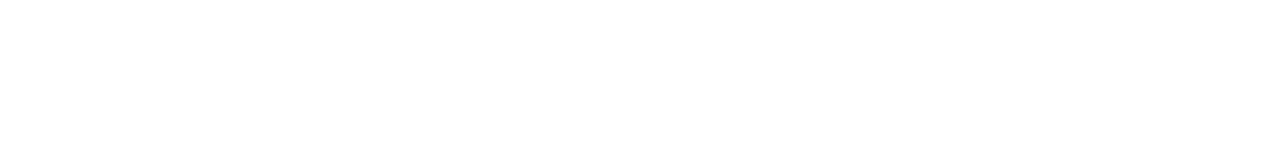
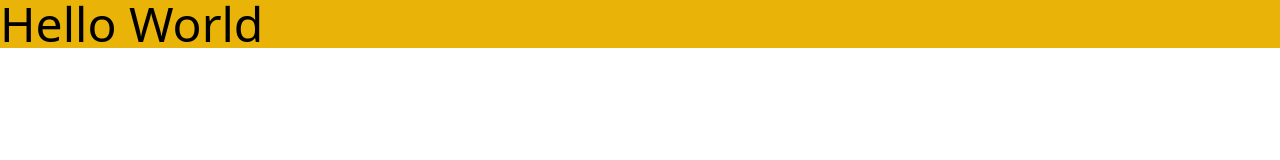
Before and after one commit to nazmus-sakibb/penguin-fashion, a plain HTML site: page index.html in a window 1280 px wide. Drawn offline with nearby package versions, Linux system fonts and the light colour scheme.

Commit message:
penguin header

```diff
--- a/index.html
+++ b/index.html
@@ -7,6 +7,7 @@
     <title>Penguin Fashion</title>
 </head>
 <body>
+    <h1 class="bg-yellow-500 text-5xl">Hello World</h1>
 
 
 
```
